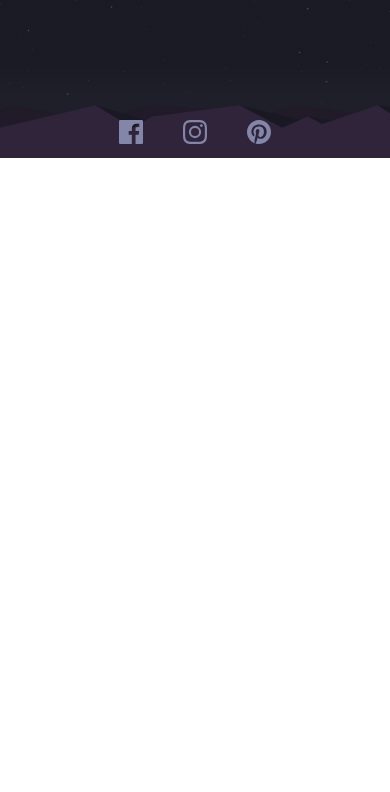
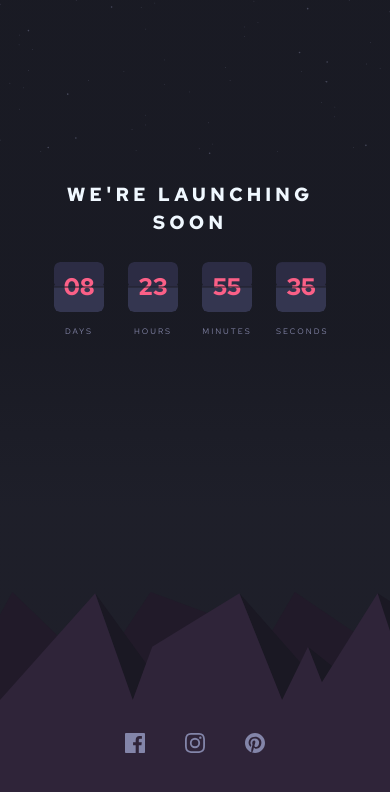
Before and after one commit to CHEGEBB/launch-countdown-timer, a React (Vite) app: page / in a window 390 px wide. Shown: the top 792 px of the page. Built offline with nearby package versions, Linux system fonts and the light colour scheme.

Commit message:
Refactor responsive layout for main container and counter component

```diff
--- a/src/App.scss
+++ b/src/App.scss
@@ -90,3 +90,116 @@ body {
     }
 
 }
+@media (max-width: 1024px) {
+    .main-container {
+      .container {
+        .footer {
+          margin-top: -100px;
+
+          .socials {
+            gap: 30px;
+
+            .facebook,
+            .instagram,
+            .pinterest {
+              img {
+                width: 30px;
+                height: 30px;
+              }
+            }
+          }
+        }
+
+        .counter-container {
+          top: -300px;
+          left: 20px;
+          width: 90%;
+
+          h1 {
+            font-size: 16px;
+          }
+        }
+      }
+    }
+  }
+
+  @media (max-width: 768px) {
+    .main-container {
+
+      .container {
+        min-height: 100vh;
+        .header{
+            width: 100%;
+            height: 70vh;
+        }
+        .footer {
+            width: 100%;
+            height: 30vh;
+            margin-top: 180px;
+            img{
+                margin-top: 50px;
+                width: auto !important;
+                height: 100%;
+            }
+
+          .socials {
+            gap: 20px;
+
+            .facebook,
+            .instagram,
+            .pinterest {
+              img {
+                width: 25px;
+                height: 25px;
+              }
+            }
+          }
+        }
+
+        .counter-container {
+          top: -250px;
+          left: 15px;
+          width: 95%;
+
+          h1 {
+            font-size: 14px;
+            letter-spacing: 3px;
+          }
+        }
+      }
+    }
+  }
+
+  @media (max-width: 480px) {
+    .main-container {
+      .container {
+        .footer {
+          margin-top: -60px;
+
+          .socials {
+            gap: 15px;
+
+            .facebook,
+            .instagram,
+            .pinterest {
+              img {
+                width: 20px;
+                height: 20px;
+              }
+            }
+          }
+        }
+
+        .counter-container {
+          top: -200px;
+          left: 10px;
+          width: 98%;
+
+          h1 {
+            font-size: 12px;
+            letter-spacing: 2px;
+          }
+        }
+      }
+    }
+  }
--- a/src/components/counter.jsx
+++ b/src/components/counter.jsx
@@ -1,13 +1,13 @@
 // Counter.jsx
-import React, { useState, useEffect } from 'react';
+import  { useState, useEffect } from 'react';
 import '../sass/counter.scss';
 
 function Counter() {
   const [timeLeft, setTimeLeft] = useState({
     days: 8,
     hours: 23,
-    minutes: 59,
-    seconds: 59
+    minutes: 55,
+    seconds: 41
   });
 
   const [flipping, setFlipping] = useState({
--- a/src/sass/counter.scss
+++ b/src/sass/counter.scss
@@ -144,18 +144,22 @@
 
   @media screen and (max-width: 768px) {
     .counter-container {
-      top: 10px;
-      left: 35px;
+        justify-content: center;
+        align-items: center;
+        align-self: center;
+        left: -5px !important;
       width: 70%;
 
       h1 {
         font-size: 1.2rem;
         margin-bottom: 2rem;
+        letter-spacing: 0.2rem;
+        text-align: center;
       }
     }
 
     .flip-clock {
-      gap: 0.8rem;
+      gap: 1.5rem !important;
     }
 
     .flip-unit-container {
@@ -165,6 +169,7 @@
       .label {
         font-size: 0.6rem;
         margin-top: 1rem;
+        letter-spacing: 2px !important;
       }
     }
 
```
